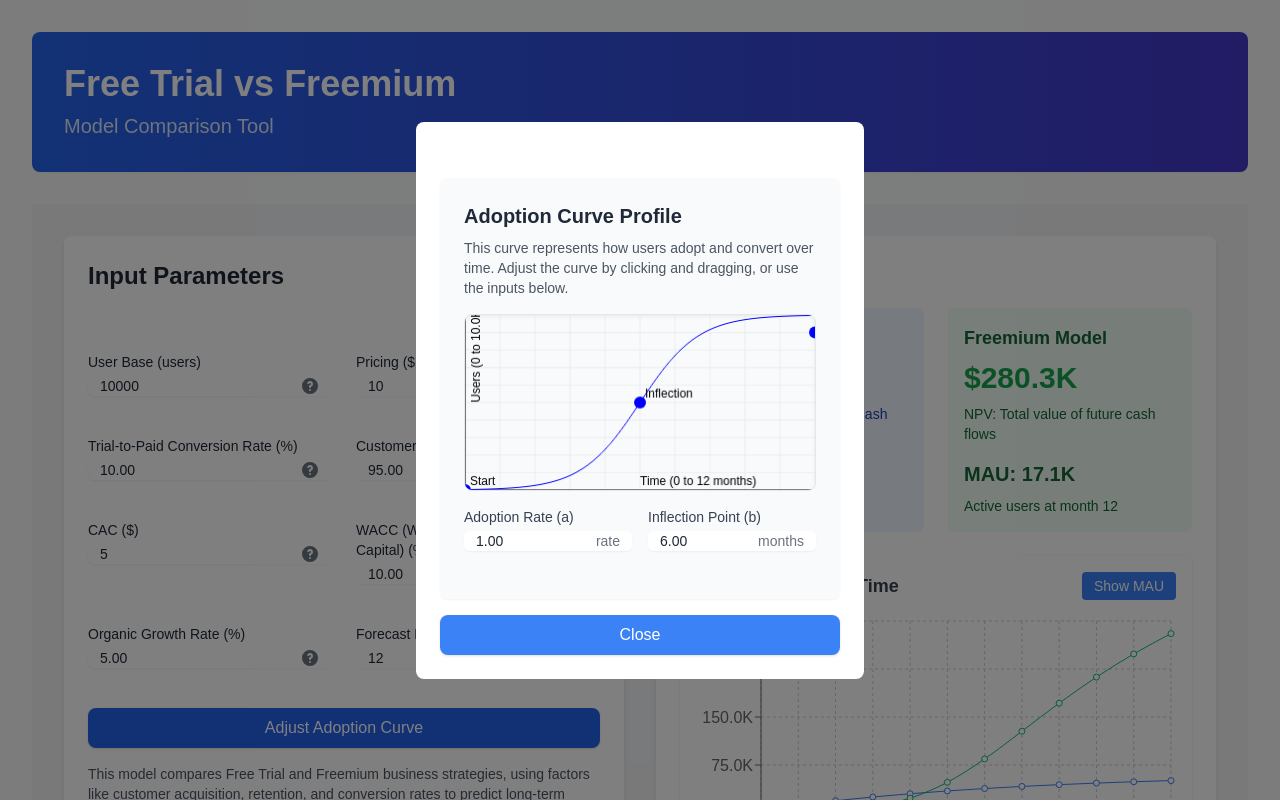
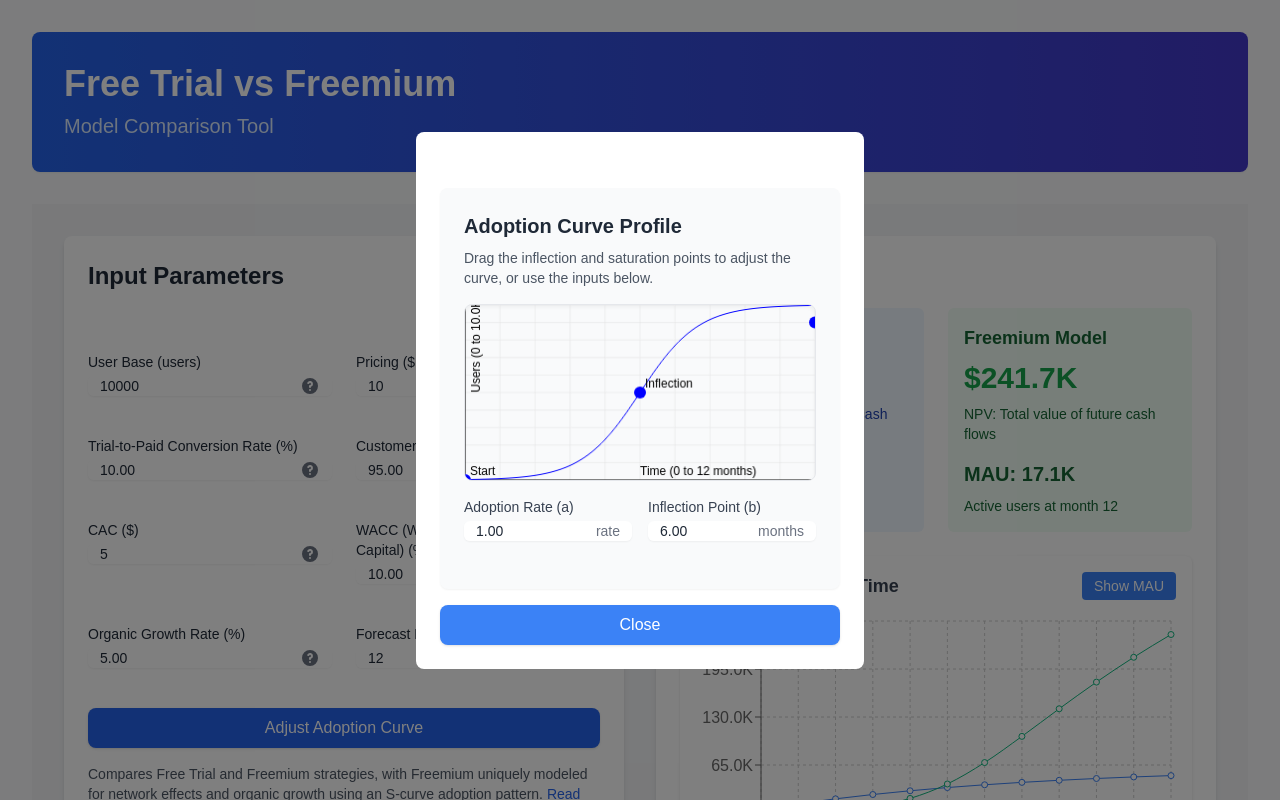
Before and after one commit to circularr/bistool, a Next.js app: page / in a window 1280 px wide. Both pictures are taken after a click on the button "Adjust Adoption Curve". Shown: the top 800 px of the page. Built offline with nearby package versions, Linux system fonts and the light colour scheme.

Commit message:
used claude to more closely align paper with model

```diff
--- a/src/components/AdoptionCurveDrawer.tsx
+++ b/src/components/AdoptionCurveDrawer.tsx
@@ -14,6 +14,8 @@ const AdoptionCurveDrawer: React.FC<AdoptionCurveDrawerProps> = ({ onChange, ini
   const [b, setB] = useState(initialB);
   const [aInput, setAInput] = useState(initialA.toFixed(2));
   const [bInput, setBInput] = useState(initialB.toFixed(2));
+  const [isDragging, setIsDragging] = useState(false);
+  const [dragPoint, setDragPoint] = useState<'start' | 'inflection' | 'saturation' | null>(null);
 
   const formatValue = useCallback((value: number) => {
     if (value >= 1000000) return `${(value / 1000000).toFixed(1)}M`;
@@ -97,12 +99,12 @@ const AdoptionCurveDrawer: React.FC<AdoptionCurveDrawerProps> = ({ onChange, ini
     controlPoints.forEach((point, index) => {
       ctx.beginPath();
       ctx.arc(point.x, point.y, 6, 0, 2 * Math.PI);
-      ctx.fillStyle = 'blue';
+      ctx.fillStyle = dragPoint === ['start', 'inflection', 'saturation'][index] ? 'red' : 'blue';
       ctx.fill();
       ctx.fillStyle = 'black';
       ctx.fillText(['Start', 'Inflection', 'Saturation'][index], point.x + 5, point.y - 5);
     });
-  }, [a, b, N, T, formatXAxis, formatValue]);
+  }, [a, b, N, T, formatXAxis, formatValue, dragPoint]);
 
   useEffect(() => {
     const resizeCanvas = () => {
@@ -128,7 +130,7 @@ const AdoptionCurveDrawer: React.FC<AdoptionCurveDrawerProps> = ({ onChange, ini
     drawCurve();
   };
 
-  const handleCanvasClick = (e: React.MouseEvent<HTMLCanvasElement>) => {
+  const handleMouseDown = (e: React.MouseEvent<HTMLCanvasElement>) => {
     const canvas = canvasRef.current;
     if (!canvas) return;
 
@@ -136,10 +138,45 @@ const AdoptionCurveDrawer: React.FC<AdoptionCurveDrawerProps> = ({ onChange, ini
     const x = e.clientX - rect.left;
     const y = e.clientY - rect.top;
 
-    const newB = (x / canvas.width) * T;
-    const newA = -Math.log((canvas.height / y) - 1) / (newB - T/2);
+    const controlPoints = [
+      { x: 0, y: canvas.height },
+      { x: b * (canvas.width / T), y: canvas.height / 2 },
+      { x: canvas.width, y: canvas.height * 0.1 }
+    ];
 
-    updateCurve(newA, newB);
+    const clickedPoint = controlPoints.findIndex(point =>
+      Math.sqrt(Math.pow(x - point.x, 2) + Math.pow(y - point.y, 2)) < 10
+    );
+
+    if (clickedPoint !== -1) {
+      setIsDragging(true);
+      setDragPoint(['start', 'inflection', 'saturation'][clickedPoint]);
+    }
+  };
+
+  const handleMouseMove = (e: React.MouseEvent<HTMLCanvasElement>) => {
+    if (!isDragging || !dragPoint) return;
+
+    const canvas = canvasRef.current;
+    if (!canvas) return;
+
+    const rect = canvas.getBoundingClientRect();
+    const x = e.clientX - rect.left;
+    const y = e.clientY - rect.top;
+
+    if (dragPoint === 'inflection') {
+      const newB = (x / canvas.width) * T;
+      const newA = -Math.log((canvas.height / y) - 1) / (newB - T/2);
+      updateCurve(newA, newB);
+    } else if (dragPoint === 'saturation') {
+      const newA = -Math.log((canvas.height / y) - 1) / (T - b);
+      updateCurve(newA, b);
+    }
+  };
+
+  const handleMouseUp = () => {
+    setIsDragging(false);
+    setDragPoint(null);
   };
 
   const handleManualInput = (param: 'a' | 'b', value: string) => {
@@ -163,13 +200,15 @@ const AdoptionCurveDrawer: React.FC<AdoptionCurveDrawerProps> = ({ onChange, ini
     <div className="mt-8 bg-gray-50 p-4 sm:p-6 rounded-lg shadow-sm">
       <h3 className="text-xl font-semibold text-gray-800 mb-2">Adoption Curve Profile</h3>
       <p className="text-sm text-gray-600 mb-4">
-        This curve represents how users adopt and convert over time.
-        Adjust the curve by clicking and dragging, or use the inputs below.
+        Drag the inflection and saturation points to adjust the curve, or use the inputs below.
       </p>
       <div className="w-full" style={{ maxWidth: '400px', margin: '0 auto' }}>
         <canvas
           ref={canvasRef}
-          onClick={handleCanvasClick}
+          onMouseDown={handleMouseDown}
+          onMouseMove={handleMouseMove}
+          onMouseUp={handleMouseUp}
+          onMouseLeave={handleMouseUp}
           className="w-full border border-gray-200 rounded-lg shadow-inner cursor-pointer mb-4"
         />
       </div>
--- a/src/components/InputForm.tsx
+++ b/src/components/InputForm.tsx
@@ -111,7 +111,7 @@ const InputForm: React.FC<InputFormProps> = ({ initialParams, onParamChange, onR
           Adjust Adoption Curve
         </button>
         <p className="text-sm text-gray-600">
-          This model compares Free Trial and Freemium business strategies, using factors like customer acquisition, retention, and conversion rates to predict long-term profitability. The Freemium model incorporates an S-curve to estimate user adoption over time, reflecting the typical pattern of slow initial uptake, rapid growth, then plateau.{' '}
+          Compares Free Trial and Freemium strategies, with Freemium uniquely modeled for network effects and organic growth using an S-curve adoption pattern.{' '}
           <a
             href="https://github.com/circularr/bistool/blob/main/src/pages/data/prompt.md"
             target="_blank"
--- a/src/pages/index.tsx
+++ b/src/pages/index.tsx
@@ -43,6 +43,10 @@ const HomePage: React.FC = () => {
 
   const calculateResults = useCallback((currentParams: typeof params) => {
     const monthlyData = calculateMonthlyData(currentParams);
+    if (monthlyData.length === 0) {
+      setResults(null);
+      return;
+    }
     const lastMonth = monthlyData[monthlyData.length - 1];
 
     let breakEvenMonth = null;
--- a/src/utils/calculations.ts
+++ b/src/utils/calculations.ts
@@ -1,14 +1,14 @@
 export interface Params {
-  N: number;
-  p: number;
-  c_trial: number;
-  a: number;
-  b: number;
-  r: number;
-  CAC: number;
-  d: number;
-  g: number;
-  T: number;
+  N: number;  // Initial number of users
+  p: number;  // Price of the premium version
+  c_trial: number;  // Conversion rate for trial (equivalent to 'c' in the paper)
+  a: number;  // Steepness of S-curve for freemium
+  b: number;  // Inflection point of S-curve for freemium
+  r: number;  // Retention rate
+  CAC: number;  // Customer Acquisition Cost
+  d: number;  // Discount rate
+  g: number;  // Network growth rate (for freemium)
+  T: number;  // Total time periods
 }
 
 export interface MonthlyData {
@@ -19,24 +19,33 @@ export interface MonthlyData {
   freemiumMAU: number;
 }
 
-// Helper function to calculate the S-curve value
-const calculateSCurve = (t: number, a: number, b: number): number => {
+// S-curve function for freemium conversion
+const sCurve = (t: number, a: number, b: number): number => {
   return 1 / (1 + Math.exp(-a * (t - b)));
 };
 
 export const calculateTrialNPV = (params: Params): number => {
   const { N, p, c_trial, r, CAC, d, T } = params;
   let NPV = 0;
-  let users = N * c_trial;
 
   for (let t = 1; t <= T; t++) {
+    // Users who convert and are retained
+    const users = N * c_trial * Math.pow(r, t - 1);
+
+    // Revenue
     const revenue = users * p;
-    const costs = t === 1 ? users * CAC : 0; // CAC is only applied in the first month
+
+    // Costs (CAC applied to all converted users, as per the paper)
+    const costs = t === 1 ? N * c_trial * CAC : 0;
+
+    // Cash flow
     const cashFlow = revenue - costs;
-    const discountFactor = 1 / Math.pow(1 + d, t);
+
+    // Discount factor
+    const discountFactor = Math.pow(1 + d, -t);
+
+    // NPV for this period
     NPV += cashFlow * discountFactor;
-
-    users *= r; // Apply retention rate
   }
 
   return NPV;
@@ -46,62 +55,73 @@ export const calculateFreemiumNPV = (params: Params): number => {
   const { N, p, a, b, r, CAC, d, g, T } = params;
   let NPV = 0;
   let totalUsers = N;
-  let paidUsers = 0;
 
   for (let t = 1; t <= T; t++) {
-    const conversionRate = calculateSCurve(t, a, b);
-    const newPaidUsers = totalUsers * (conversionRate - (t > 1 ? calculateSCurve(t - 1, a, b) : 0));
-    paidUsers = paidUsers * r + newPaidUsers;
+    // Current conversion rate
+    const c_t = sCurve(t, a, b);
 
-    const revenue = paidUsers * p;
-    const costs = newPaidUsers * CAC;
+    // Users who convert and are retained
+    const payingUsers = totalUsers * c_t * Math.pow(r, t - 1);
+
+    // Revenue
+    const revenue = payingUsers * p;
+
+    // New conversions this period
+    const newConversions = t === 1 ? payingUsers : totalUsers * (sCurve(t, a, b) - sCurve(t - 1, a, b));
+
+    // Costs (CAC applied to new conversions)
+    const costs = newConversions * CAC;
+
+    // Cash flow
     const cashFlow = revenue - costs;
-    const discountFactor = 1 / Math.pow(1 + d, t);
+
+    // Discount factor
+    const discountFactor = Math.pow(1 + d, -t);
+
+    // NPV for this period
     NPV += cashFlow * discountFactor;
 
-    totalUsers *= (1 + g); // Apply growth rate
+    // Update total users for next period
+    totalUsers *= (1 + g);
   }
 
   return NPV;
 };
 
 export const calculateMonthlyData = (params: Params): MonthlyData[] => {
-  const { N, p, c_trial, a, b, r, CAC, d, g, T } = params;
+  const monthlyData: MonthlyData[] = [];
   let trialNPV = 0;
   let freemiumNPV = 0;
-  let trialUsers = N * c_trial;
-  let freemiumTotalUsers = N;
-  let freemiumPaidUsers = 0;
-  const monthlyData: MonthlyData[] = [];
+  let trialUsers = params.N;
+  let freemiumUsers = params.N;
 
-  for (let t = 1; t <= T; t++) {
+  for (let t = 1; t <= params.T; t++) {
     // Trial calculations
-    const trialRevenue = trialUsers * p;
-    const trialCosts = t === 1 ? trialUsers * CAC : 0;
+    const trialPayingUsers = trialUsers * params.c_trial * Math.pow(params.r, t - 1);
+    const trialRevenue = trialPayingUsers * params.p;
+    const trialCosts = t === 1 ? trialUsers * params.c_trial * params.CAC : 0;
     const trialCashFlow = trialRevenue - trialCosts;
-    const discountFactor = 1 / Math.pow(1 + d, t);
-    trialNPV += trialCashFlow * discountFactor;
+    trialNPV += trialCashFlow * Math.pow(1 + params.d, -t);
 
     // Freemium calculations
-    const conversionRate = calculateSCurve(t, a, b);
-    const newPaidUsers = freemiumTotalUsers * (conversionRate - (t > 1 ? calculateSCurve(t - 1, a, b) : 0));
-    freemiumPaidUsers = freemiumPaidUsers * r + newPaidUsers;
-    const freemiumRevenue = freemiumPaidUsers * p;
-    const freemiumCosts = newPaidUsers * CAC;
+    const freemiumConversionRate = sCurve(t, params.a, params.b);
+    const freemiumPayingUsers = freemiumUsers * freemiumConversionRate * Math.pow(params.r, t - 1);
+    const freemiumRevenue = freemiumPayingUsers * params.p;
+    const newFreemiumConversions = t === 1 ? freemiumPayingUsers : freemiumUsers * (sCurve(t, params.a, params.b) - sCurve(t - 1, params.a, params.b));
+    const freemiumCosts = newFreemiumConversions * params.CAC;
     const freemiumCashFlow = freemiumRevenue - freemiumCosts;
-    freemiumNPV += freemiumCashFlow * discountFactor;
+    freemiumNPV += freemiumCashFlow * Math.pow(1 + params.d, -t);
 
     monthlyData.push({
       month: t,
       trialNPV,
       freemiumNPV,
       trialMAU: trialUsers,
-      freemiumMAU: freemiumTotalUsers,
+      freemiumMAU: freemiumUsers,
     });
 
-    // Update for next month
-    trialUsers *= r;
-    freemiumTotalUsers *= (1 + g);
+    // Update user numbers for next month
+    freemiumUsers *= (1 + params.g);
   }
 
   return monthlyData;
```
Also changed, not shown: 1 other file (tests, documents, lock files or other folders).
